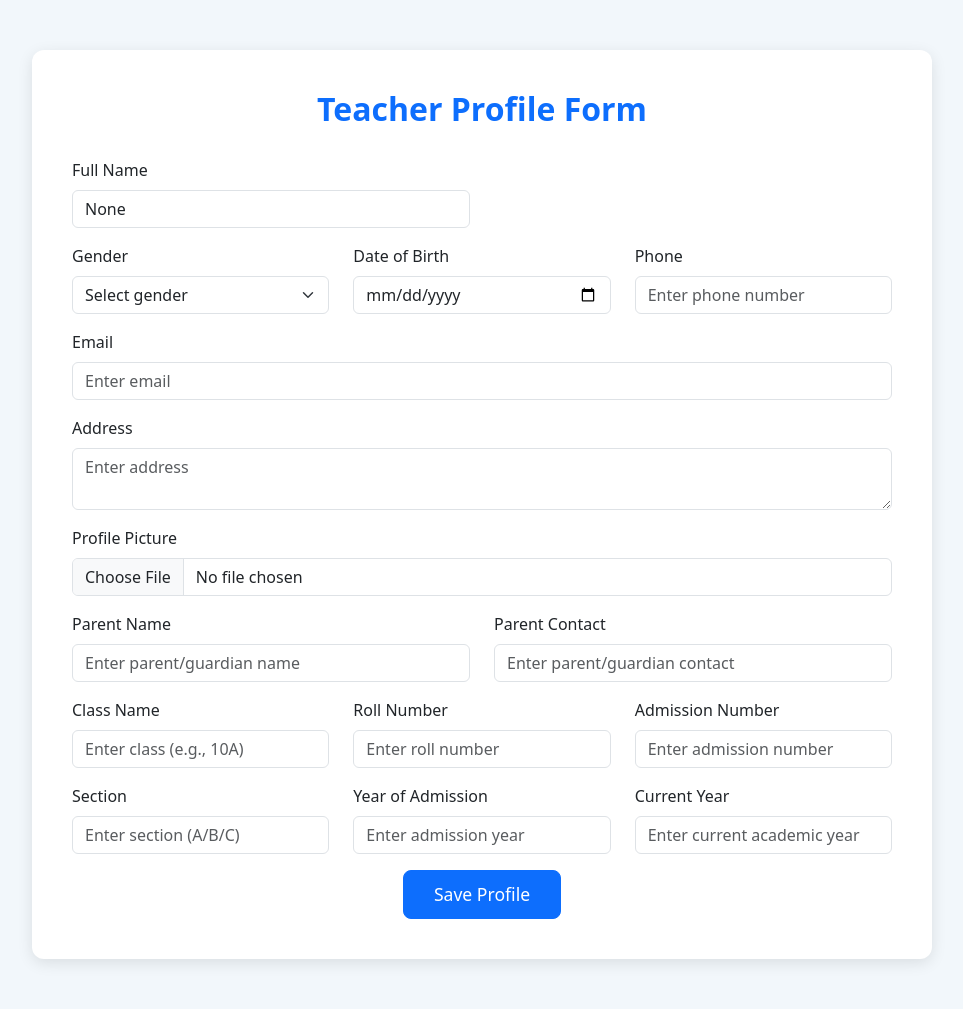
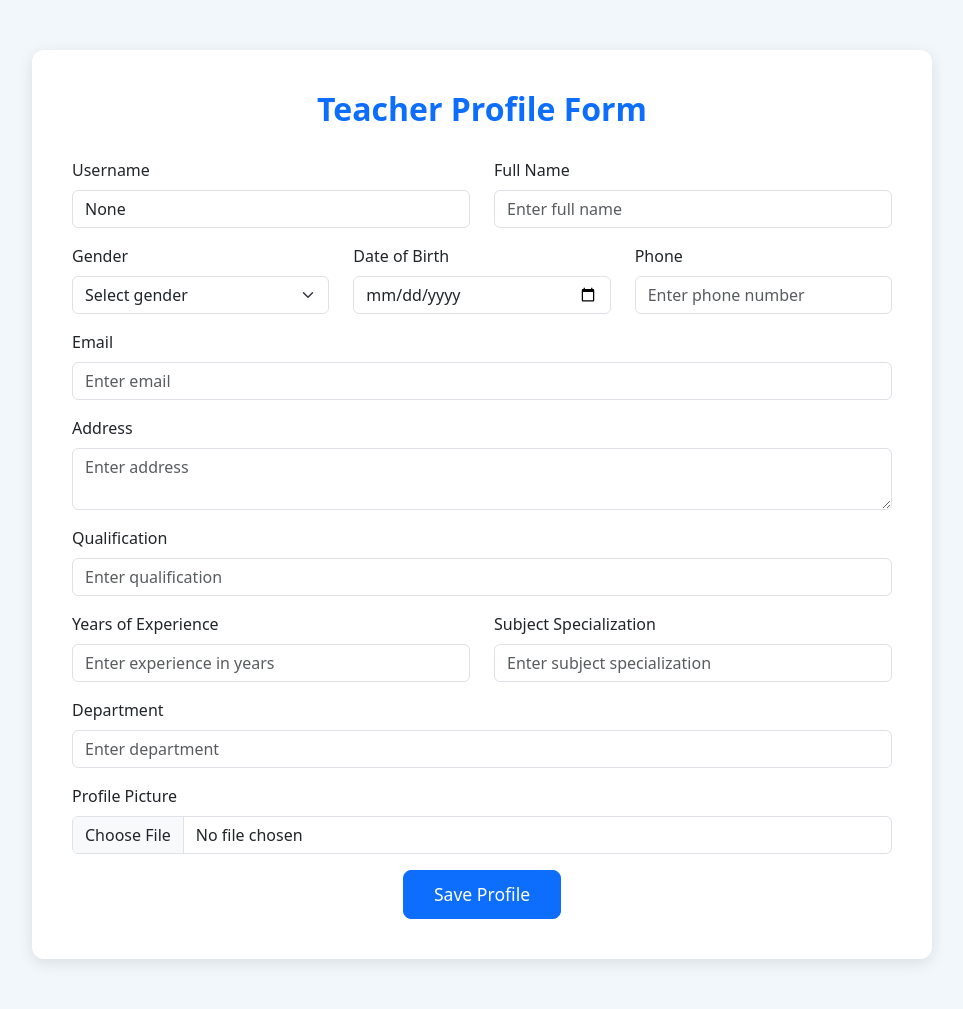
Before and after one commit to Abhishek47580/Abhishek, a Flask app: page /teacher-profile in a window 1280 px wide. Shown: the whole page, without its empty margins (158-1121 px from the left). Run offline with Flask 3, Linux system fonts and the light colour scheme; data that the repository does not hold is empty; some libraries are stand-ins or nearby versions.

Commit message:
Add files via upload

```diff
--- a/Attandance_management/config.py
+++ b/Attandance_management/config.py
@@ -1,7 +1,7 @@
 import os
 
 class Config:
-    SECRET_KEY = os.environ.get("SECRET_KEY") or "abhishek"
+    SECRET_KEY ="abhishek"
     MYSQL_HOST = "localhost"
     MYSQL_USER = "root"
     MYSQL_PASSWORD = ""
--- a/Attandance_management/main.py
+++ b/Attandance_management/main.py
@@ -8,11 +8,15 @@ from flask_mysqldb import MySQL
 from barcode import QRcode
 from datetime import date
 from dayspassed import total_days_passed
-from config import Config
 
 
 app = Flask(__name__)
-app.config.from_object(Config)
+
+app.secret_key='abhishek'
+app.config['MYSQL_HOST'] = "localhost"
+app.config['MYSQL_USER'] ="root"
+app.config['MYSQL_PASSWORD'] = ""
+app.config['MYSQL_DB']= "attan_manage"
 # Initialize MySQL
 con = MySQL(app)
 
@@ -96,13 +100,13 @@ def profile():
     try:
         role = request.form.get("role")
         cur = con.connection.cursor()
-
         if role == "admin":
+            username=session.get('username')
             cur.execute("""
-                INSERT INTO admin_profile(username,full_name,email,phone,password,account_status)
-                VALUES (%s, %s, %s, %s, %s, %s)
+                INSERT INTO admin_profile(username,full_name,email,phone,address,password,account_status)
+                VALUES (%s, %s, %s, %s, %s, %s,%s)
             """, (
-                session.get('username'),
+                username,
                 request.form.get("full_name"),
                 request.form.get("email"),
                 request.form.get("phone"),
@@ -112,12 +116,13 @@ def profile():
             ))
 
         elif role == "student":
+            username=session.get('username')
             cur.execute("""
                 INSERT into student_profile(username,full_name,gender,dob,phone,email,address,parent_name,parent_contact,
                 class_name,roll_number,admission_number,section,year_of_admission,current_year)
                 VALUES (%s, %s, %s, %s, %s, %s, %s, %s, %s, %s,%s, %s, %s, %s, %s)
             """, (
-                session.get('username'),
+                username,
                 request.form.get("full_name"),
                 request.form.get("gender"),
                 request.form.get("dob"),
@@ -136,11 +141,12 @@ def profile():
             ))
 
         elif role == "teacher":
+            username=session.get('username')
             cur.execute("""INSERT INTO teacher_profile(username,full_name,gender,dob,phone,email,address,qualification,
             experience_years,subject_specialization,department)
             VALUES(%s,%s,%s,%s,%s,%s,%s,%s,%s,%s,%s)
             """,(
-                    session.get('username'),
+                    username,
                     request.form.get("full_name"),
                     request.form.get("gender"),
                     request.form.get("dob"),
@@ -152,7 +158,6 @@ def profile():
                     request.form.get("subject_specialization"),
                     request.form.get("department")
             ))
-
         con.connection.commit()
         cur.close()
         return "Profile data was saved successfully"
@@ -172,7 +177,7 @@ def student_dashboard():
 
     check_d=False
     if not data:
-        print("empty")
+        pass
     else:
         check_d=True
 
@@ -215,7 +220,6 @@ def student_profile():
     cur=con.connection.cursor()
     cur.execute("""SELECT * from student_profile where username=%s""",(username,))
     data=list(cur.fetchall())
-    print(data)
     cur.close()
     return render_template("students/sprofile.html",user=username,data=data)
 
@@ -226,11 +230,11 @@ def student_profile():
 def teacher():
     username = session.get('username')
     cur=con.connection.cursor()
-    cur.execute("""SELECT * from student_profile where username=%s""",(username,))
+    cur.execute("""SELECT * from teacher_profile where username=%s""",(username,))
     data=list(cur.fetchall())
     check_d=False
     if not data:
-        print("empty")
+        pass
     else:
         check_d=True
 
@@ -247,7 +251,7 @@ def teacher():
     if total_day_present is None:
         cur.close()
         return "No attendance data found", 404
-    print(total_day_present)
+
     present_per = (total_day_present[0] / total_days) * 100
     absent_per = 100 - present_per
 
@@ -285,7 +289,7 @@ def admin():
     data=list(cur.fetchall())
     check_d=False
     if not data:
-        print("empty")
+        pass
     else:
         check_d=True
 
@@ -302,7 +306,6 @@ def admin():
     if total_day_present is None:
         cur.close()
         return "No attendance data found", 404
-    print(total_day_present)
     present_per = (total_day_present[0] / total_days) * 100
     absent_per = 100 - present_per
 
@@ -324,12 +327,12 @@ def admin():
 
 @app.route("/admin-profile")
 def admin_profile():
-    username=session.get('user')
+    username=session.get('username')
     cur=con.connection.cursor()
     cur.execute("""SELECT * from admin_profile where username=%s""",(username,))
     data=list(cur.fetchall())
     cur.close()
-    return render_template("admin/aprofile.html",data=data)
+    return render_template("admin/aprofile.html",data=data,user=username)
 
 
 
--- a/Attandance_management/templates/admin/aprofile.html
+++ b/Attandance_management/templates/admin/aprofile.html
@@ -39,7 +39,7 @@
       <div class="row mb-3">
         <div class="col-md-6">
           <label for="username" class="form-label">Username</label>
-          <input type="text" class="form-control" id="username" name="username" placeholder="Enter username" required>
+          <input type="text" class="form-control" value="{{user}}" id="username" name="username" placeholder="Enter username" required>
         </div>
         <div class="col-md-6">
           <label for="full_name" class="form-label">Full Name</label>
--- a/Attandance_management/templates/teacher/tprofile.html
+++ b/Attandance_management/templates/teacher/tprofile.html
@@ -37,17 +37,21 @@
 </head>
 
 <body>
-
   <div class="container form-container">
     <h2 class="form-title">Teacher Profile Form</h2>
     <form method="POST" action="/profile" enctype="multipart/form-data">
+      <input type="hidden" name="role" value="teacher">
+
       {% if not data %}
-      <!-- NEW FORM ENTRY -->
+      <!-- NEW TEACHER PROFILE ENTRY -->
       <div class="row mb-3">
         <div class="col-md-6">
+          <label for="username" class="form-label">Username</label>
+          <input type="text" value="{{user}}" class="form-control" id="username" name="username" readonly>
+        </div>
+        <div class="col-md-6">
           <label for="full_name" class="form-label">Full Name</label>
-          <input type="text" value="{{user}}" class="form-control" id="full_name" name="full_name"
-            placeholder="Enter full name" required>
+          <input type="text" class="form-control" id="full_name" name="full_name" placeholder="Enter full name" required>
         </div>
       </div>
 
@@ -82,67 +86,42 @@
       </div>
 
       <div class="mb-3">
+        <label for="qualification" class="form-label">Qualification</label>
+        <input type="text" class="form-control" id="qualification" name="qualification" placeholder="Enter qualification">
+      </div>
+
+      <div class="row mb-3">
+        <div class="col-md-6">
+          <label for="experience_years" class="form-label">Years of Experience</label>
+          <input type="number" class="form-control" id="experience_years" name="experience_years" placeholder="Enter experience in years">
+        </div>
+        <div class="col-md-6">
+          <label for="subject_specialization" class="form-label">Subject Specialization</label>
+          <input type="text" class="form-control" id="subject_specialization" name="subject_specialization" placeholder="Enter subject specialization">
+        </div>
+      </div>
+
+      <div class="mb-3">
+        <label for="department" class="form-label">Department</label>
+        <input type="text" class="form-control" id="department" name="department" placeholder="Enter department">
+      </div>
+
+      <div class="mb-3">
         <label for="profile_picture" class="form-label">Profile Picture</label>
         <input class="form-control" type="file" id="profile_picture" name="profile_picture" accept="image/*">
       </div>
 
-      <div class="row mb-3">
-        <div class="col-md-6">
-          <label for="parent_name" class="form-label">Parent Name</label>
-          <input type="text" class="form-control" id="parent_name" name="parent_name"
-            placeholder="Enter parent/guardian name" required>
-        </div>
-        <div class="col-md-6">
-          <label for="parent_contact" class="form-label">Parent Contact</label>
-          <input type="tel" class="form-control" id="parent_contact" name="parent_contact"
-            placeholder="Enter parent/guardian contact" required>
-        </div>
-      </div>
-
-      <div class="row mb-3">
-        <div class="col-md-4">
-          <label for="class_name" class="form-label">Class Name</label>
-          <input type="text" class="form-control" id="class_name" name="class_name" placeholder="Enter class (e.g., 10A)" required>
-        </div>
-        <div class="col-md-4">
-          <label for="roll_number" class="form-label">Roll Number</label>
-          <input type="number" class="form-control" id="roll_number" name="roll_number" placeholder="Enter roll number" required>
-        </div>
-        <div class="col-md-4">
-          <label for="admission_number" class="form-label">Admission Number</label>
-          <input type="text" class="form-control" id="admission_number" name="admission_number" placeholder="Enter admission number" required>
-        </div>
-      </div>
-
-      <div class="row mb-3">
-        <div class="col-md-4">
-          <label for="section" class="form-label">Section</label>
-          <input type="text" class="form-control" id="section" name="section" placeholder="Enter section (A/B/C)">
-        </div>
-        <div class="col-md-4">
-          <label for="year_of_admission" class="form-label">Year of Admission</label>
-          <input type="number" class="form-control" id="year_of_admission" name="year_of_admission" placeholder="Enter admission year">
-        </div>
-        <div class="col-md-4">
-          <label for="current_year" class="form-label">Current Year</label>
-          <input type="text" class="form-control" id="current_year" name="current_year" placeholder="Enter current academic year">
-        </div>
-      </div>
-
       {% else %}
+      <!-- EDIT EXISTING TEACHER PROFILE -->
       {% for i in data %}
-      <input type="hidden" name="role" value="teacher">
-
       <div class="row mb-3">
         <div class="col-md-6">
           <label for="username" class="form-label">Username</label>
-          <input type="text" value="{{user}}" class="form-control" id="username" name="username"
-            placeholder="Enter username" required>
+          <input type="text" value="{{user}}" class="form-control" id="username" name="username" readonly>
         </div>
         <div class="col-md-6">
           <label for="full_name" class="form-label">Full Name</label>
-          <input type="text" value="{{i[1]}}" class="form-control" id="full_name" name="full_name"
-            placeholder="Enter full name" required>
+          <input type="text" value="{{i[1]}}" class="form-control" id="full_name" name="full_name" required>
         </div>
       </div>
 
@@ -162,49 +141,44 @@
         </div>
         <div class="col-md-4">
           <label for="phone" class="form-label">Phone</label>
-          <input type="tel" value="{{i[4]}}" class="form-control" id="phone" name="phone" placeholder="Enter phone number" required>
+          <input type="tel" value="{{i[4]}}" class="form-control" id="phone" name="phone" required>
         </div>
       </div>
 
       <div class="mb-3">
         <label for="email" class="form-label">Email</label>
-        <input type="email" value="{{i[5]}}" class="form-control" id="email" name="email" placeholder="Enter email" required>
+        <input type="email" value="{{i[5]}}" class="form-control" id="email" name="email" required>
       </div>
 
       <div class="mb-3">
         <label for="address" class="form-label">Address</label>
-        <textarea class="form-control" id="address" name="address" rows="2" placeholder="Enter address">{{i[6]}}</textarea>
+        <textarea class="form-control" id="address" name="address" rows="2">{{i[6]}}</textarea>
+      </div>
+
+      <div class="mb-3">
+        <label for="qualification" class="form-label">Qualification</label>
+        <input type="text" value="{{i[7]}}" class="form-control" id="qualification" name="qualification">
+      </div>
+
+      <div class="row mb-3">
+        <div class="col-md-6">
+          <label for="experience_years" class="form-label">Years of Experience</label>
+          <input type="number" value="{{i[8]}}" class="form-control" id="experience_years" name="experience_years">
+        </div>
+        <div class="col-md-6">
+          <label for="subject_specialization" class="form-label">Subject Specialization</label>
+          <input type="text" value="{{i[9]}}" class="form-control" id="subject_specialization" name="subject_specialization">
+        </div>
+      </div>
+
+      <div class="mb-3">
+        <label for="department" class="form-label">Department</label>
+        <input type="text" value="{{i[10]}}" class="form-control" id="department" name="department">
       </div>
 
       <div class="mb-3">
         <label for="profile_picture" class="form-label">Profile Picture</label>
         <input class="form-control" type="file" id="profile_picture" name="profile_picture" accept="image/*">
-      </div>
-
-      <div class="row mb-3">
-        <div class="col-md-6">
-          <label for="qualification" class="form-label">Qualification</label>
-          <input type="text" value="{{i[7]}}" class="form-control" id="qualification" name="qualification"
-            placeholder="Enter qualification">
-        </div>
-        <div class="col-md-6">
-          <label for="experience_years" class="form-label">Years of Experience</label>
-          <input type="number" value="{{i[8]}}" class="form-control" id="experience_years" name="experience_years"
-            placeholder="Enter experience in years">
-        </div>
-      </div>
-
-      <div class="row mb-4">
-        <div class="col-md-6">
-          <label for="subject_specialization" class="form-label">Subject Specialization</label>
-          <input type="text" value="{{i[9]}}" class="form-control" id="subject_specialization" name="subject_specialization"
-            placeholder="Enter subject">
-        </div>
-        <div class="col-md-6">
-          <label for="department" class="form-label">Department</label>
-          <input type="text" value="{{i[10]}}" class="form-control" id="department" name="department"
-            placeholder="Enter department">
-        </div>
       </div>
       {% endfor %}
       {% endif %}
```
